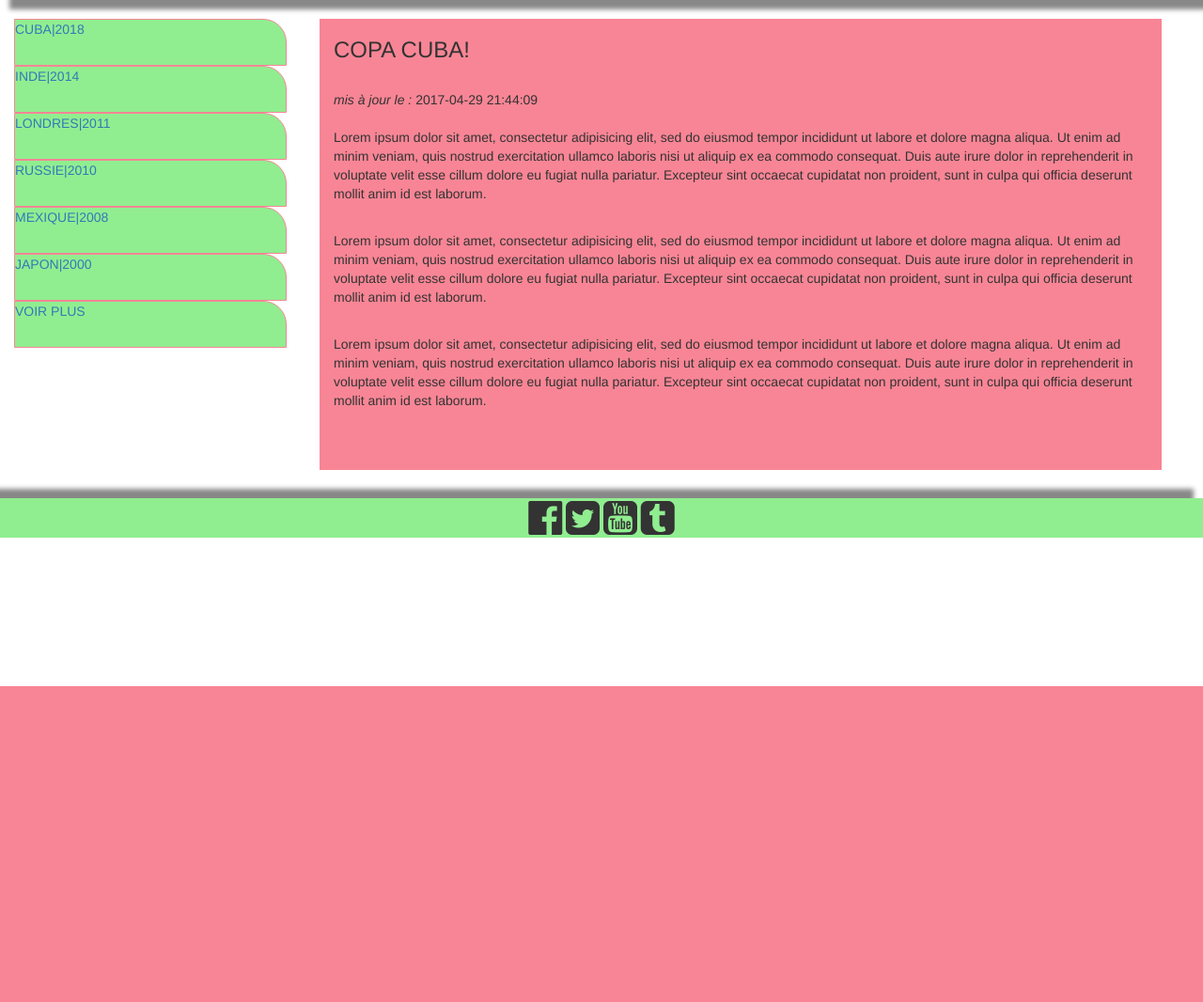
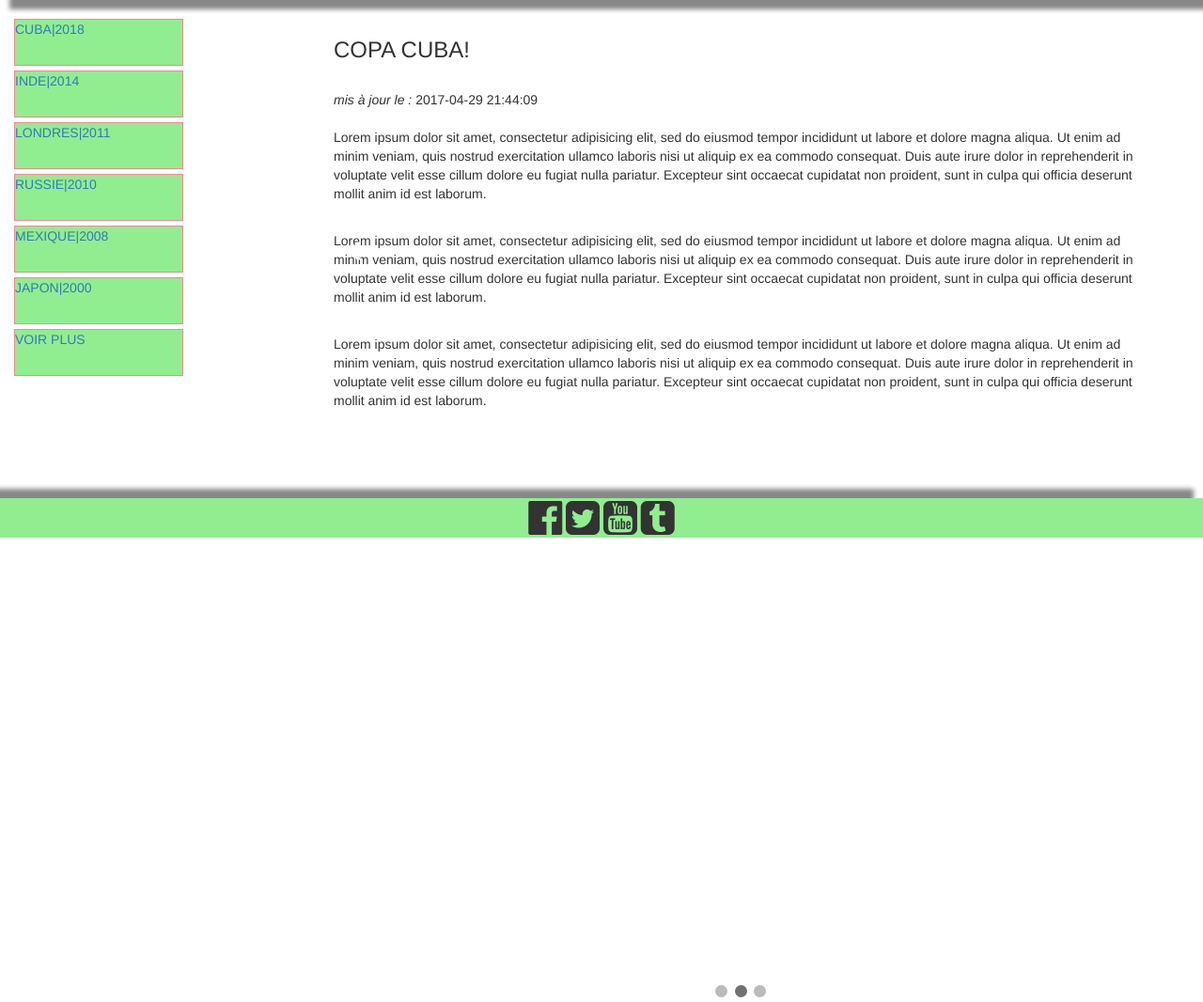
Before and after one commit to oliviapycz/PROJET-MINI-CMS, a PHP site: page /?country=CUBA in a window 1280 px wide. Shown: the part 70-1136 px from the top of the page at 94% size. Before the commit the page ends 800 px from the top, so only its background shows below. Run offline with PHP 8.4, Linux system fonts and the light colour scheme; data comes from the database, SQL or seed files in the repository; some libraries are stand-ins or nearby versions.

Commit message:
ajout caroussel

```diff
--- a/views/view_index.php
+++ b/views/view_index.php
@@ -10,6 +10,7 @@
     <link rel="stylesheet" href="https://maxcdn.bootstrapcdn.com/bootstrap/3.3.7/css/bootstrap.min.css"integrity="sha384-BVYiiSIFeK1dGmJRAkycuHAHRg32OmUcww7on3RYdg4Va+PmSTsz/K68vbdEjh4u" crossorigin="anonymous">
     <link rel="stylesheet" href="css/style.css">
     <script src="http://ajax.googleapis.com/ajax/libs/angularjs/1.6.3/angular.min.js"></script>
+    <script src="https://ajax.googleapis.com/ajax/libs/jquery/3.2.1/jquery.min.js"></script>
     <title>NOUVEAU</title>
   </head>
   <body class="container-fluid">
@@ -21,17 +22,19 @@
         <nav class="col-xs-12 col-lg-3">
           <ul>
             <?php foreach ($articles as $article): ?>
-          <div class=""><li class="li_index"><?= "<a href='index.php?country=" .strtoupper($article['country']). "' >".strtoupper($article['country']) . "|" . $article['year']."</a>" ?></li>
+            <div class="menu_article">
+              <li class="li_index"><?= "<a class='clickcoun' href='index.php?country=" .strtoupper($article['country']). "' >".strtoupper($article['country']) . "|" . $article['year']."</a>" ?>
+              </li>
               <?php endforeach ?>
+            </div>
               <li class="li_index"><a href="#">VOIR PLUS</a></li>
-          </div>
           </ul>
         </nav>
-        <section>
+      </div>
 
-        </section>
-      </div>
+
       <article class="article col-lg-9 visible-lg">
+
         <?php foreach ($chosen_articles as $chosen_article): ?>
       <div class="">
         <h3><?php echo $chosen_article['title']; ?></h3>  <br />
@@ -45,10 +48,47 @@
       </div>
 
     <?php endforeach ?>
+
+        <section ng-hide="hideCaroussel" class="caroussel-display">
+          <div class="slideshow-container">
+           <div class="mySlides fade">
+             <div class="numbertext">1 / 3</div>
+              <img class="imgCaroussel" src="../web/images/birmanie.jpg" style="width:100%">
+             <div class="text">Birmanie | Bagan</div>
+           </div>
+
+           <div class="mySlides fade">
+             <div class="numbertext">2 / 3</div>
+              <img class="imgCaroussel" src="../web/images/birmanie1.png" style="width:100%">
+             <div class="text">Birmanie | Bagan</div>
+           </div>
+
+           <div class="mySlides fade">
+             <div class="numbertext">3 / 3</div>
+              <img class="imgCaroussel" src="../web/images/birmanie.jpg" style="width:100%">
+             <div class="text">Birmanie | Bagan</div>
+           </div>
+
+           <a class="prev" onclick="plusSlides(-1)">&#10094;</a>
+           <a class="next" onclick="plusSlides(1)">&#10095;</a>
+          </div>
+          <br>
+
+          <div style="text-align:center">
+           <span class="dot" onclick="currentSlide(1)"></span>
+           <span class="dot" onclick="currentSlide(2)"></span>
+           <span class="dot" onclick="currentSlide(3)"></span>
+          </div>
+        </section>
+
+
+
       </article>
     </main>
 
     <?php require 'view_footer.php' ?>
+    <script src="../web/js/script.js">
 
+    </script>
   </body>
 </html>
--- a/web/css/style.css
+++ b/web/css/style.css
@@ -22,14 +22,14 @@
   margin-left: 20px;
   width: 70%;
   height: 480px;
-  background-color: #f88595;
+  /*background-color: #f88595;*/
 }
 .li_index{
   border: 1px solid #f88595;
   background-color: lightgreen;
-  border-top-right-radius: 25px;
   list-style-type: none;
   height: 50px;
+  margin-bottom: 5px;
 }
 #footer{
 background-color: lightgreen;
@@ -78,6 +78,9 @@
   margin: 5px;
 }
 /*----------------------------END CRUD-------------------------------*/
+
+
+/*----------------------------ESSAI ANGULAR UPDATE-------------------------------*/
 .show_update{
 
 }
@@ -87,5 +90,153 @@
 }
 .li_update{
 list-style-type: none;
+margin: auto;
 
 }
+.essai{
+  border: 2px solid lightgreen;
+}
+/*----------------------------ESSAI ANGULAR UPDATE-------------------------------*/
+
+.carousel-page
+{
+width:100%;
+height:470px;
+background-color:#5f666d;
+color:white;
+}
+
+/*----------------------------ESSAI CSS-------------------------------*/
+.menu_article{
+  transition: width 1s;
+  width: 180px;
+}
+.menu_article:hover {
+    width: 300px;
+}
+
+.article{
+  animation-name: animation_index;
+  animation-duration: 1.5s;
+}
+@keyframes animation_index{
+  from, 60%, 75%, 90%, to {
+    animation-timing-function: cubic-bezier(0.215, 0.610, 0.355, 1.000);
+  }
+  from {
+    opacity: 0;
+    transform: translate3d(3000px, 0, 0);
+  }
+  60% {
+    opacity: 1;
+    transform: translate3d(-25px, 0, 0);
+  }
+  75% {
+    transform: translate3d(10px, 0, 0);
+  }
+  90% {
+    transform: translate3d(-5px, 0, 0);
+  }
+  to {
+    transform: none;
+  }
+}
+}
+
+/* Slideshow container */
+.slideshow-container {
+  width: auto;
+  position: relative;
+  margin: auto;
+}
+
+.mySlides {
+    display: none;
+}
+
+/* Next & previous buttons */
+.prev, .next {
+  cursor: pointer;
+  position: absolute;
+  top: 50%;
+  width: auto;
+  margin-top: -22px;
+  padding: 16px;
+  color: white;
+  font-weight: bold;
+  font-size: 18px;
+  transition: 0.6s ease;
+  border-radius: 0 3px 3px 0;
+}
+
+/* Position the "next button" to the right */
+.next {
+  right: 0;
+  border-radius: 3px 0 0 3px;
+}
+
+/* On hover, add a black background color with a little bit see-through */
+.prev:hover, .next:hover {
+  background-color: rgba(0,0,0,0.8);
+}
+
+/* Caption text */
+.text {
+  color: #f2f2f2;
+  font-size: 15px;
+  padding: 8px 12px;
+  position: absolute;
+  bottom: 8px;
+  width: 100%;
+  text-align: center;
+}
+
+/* Number text (1/3 etc) */
+.numbertext {
+  color: #f2f2f2;
+  font-size: 12px;
+  padding: 8px 12px;
+  position: absolute;
+  top: 0;
+}
+
+/* The dots/bullets/indicators */
+.dot {
+  cursor:pointer;
+  height: 13px;
+  width: 13px;
+  margin: 0 2px;
+  background-color: #bbb;
+  border-radius: 50%;
+  display: inline-block;
+  /*transition: background-color 0.6s ease;*/
+}
+
+.active, .dot:hover {
+  background-color: #717171;
+}
+
+/* Fading animation */
+.fade {
+  -webkit-animation-name: fade;
+  -webkit-animation-duration: 3s;
+  animation-name: fade;
+  animation-duration: 3s;
+}
+
+@-webkit-keyframes fade {
+  from {opacity: .4}
+  to {opacity: 1}
+}
+
+@keyframes fade {
+  from {opacity: .4}
+  to {opacity: 1}
+}
+.imgCaroussel{
+  width: 75%;
+  height: 70vh;
+}
+.caroussel-display{
+  display: inherit;
+}
--- a/web/js/script.js
+++ b/web/js/script.js
@@ -3,3 +3,32 @@
 testApp.controller('testCtrl', function($scope){
   $scope.updateArticles = false;
 });
+
+// $(document).ready(function () {
+//   $('.li_index').on('click', function(){
+//     $('.caroussel-display').css('display', 'none');
+// }}));
+
+
+
+
+
+var slideIndex = 0;
+showSlides();
+
+function showSlides() {
+var i;
+var slides = document.getElementsByClassName("mySlides");
+var dots = document.getElementsByClassName("dot");
+for (i = 0; i < slides.length; i++) {
+   slides[i].style.display = "none";
+}
+slideIndex++;
+if (slideIndex> slides.length) {slideIndex = 1}
+for (i = 0; i < dots.length; i++) {
+    dots[i].className = dots[i].className.replace(" active", "");
+}
+slides[slideIndex-1].style.display = "block";
+dots[slideIndex-1].className += " active";
+setTimeout(showSlides, 4000); // Change image every 4 seconds
+}
```
Also changed, not shown: views/view_member_profile.php (+7 -5 lines), 1 other file. Lines whose indentation alone changed are shown as unchanged.
